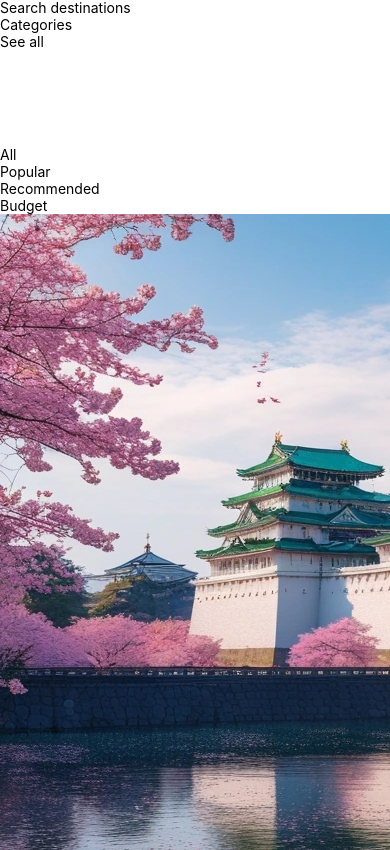
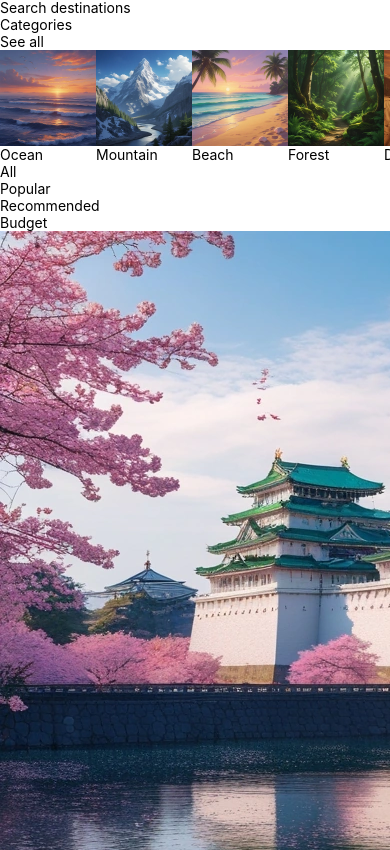
Before and after one commit to shafiqshams/travel-app-ui, a React Native app: screen /Home in a window 390 px wide. Shown: the part 1068-1918 px from the top of the page. Built offline with nearby package versions, Linux system fonts and the light colour scheme.

Commit message:
feat: update category item props

```diff
--- a/src/components/CategoryItem.tsx
+++ b/src/components/CategoryItem.tsx
@@ -1,13 +1,19 @@
 import React from "react";
 import { Image, Text, TouchableOpacity } from "react-native";
+import { Category, CategoryType } from "../types/category";
 
 interface CategoryItemProps {
-  id: number;
-  title: string;
-  image: number;
+  category: Category;
+  isSelected: boolean;
+  onSelectCategory: (slug: CategoryType) => void;
 }
 
-const CategoryItem = ({ id, title, image }: CategoryItemProps) => {
+const CategoryItem = ({
+  category,
+  isSelected,
+  onSelectCategory,
+}: CategoryItemProps) => {
+  const { title, image, slug } = category;
   return (
     <TouchableOpacity
       className="items-center gap-2 mr-3"
```
